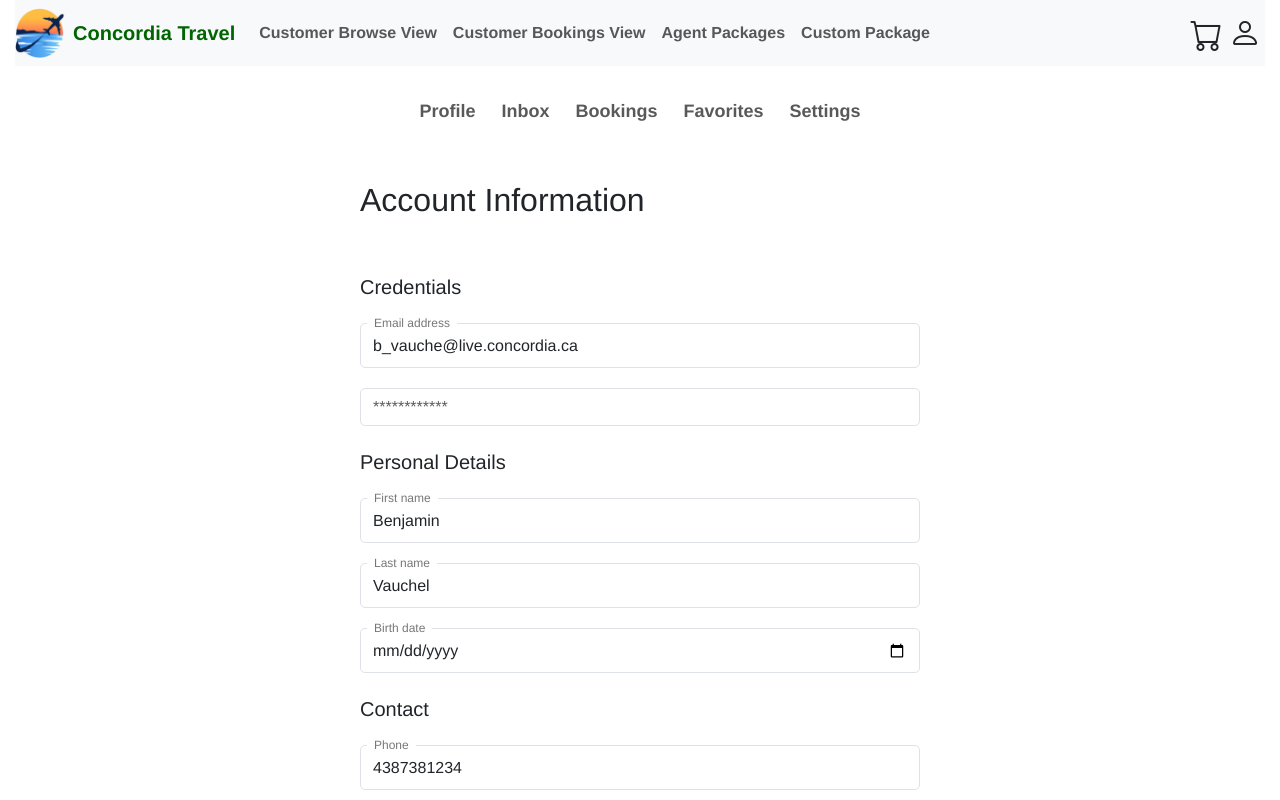
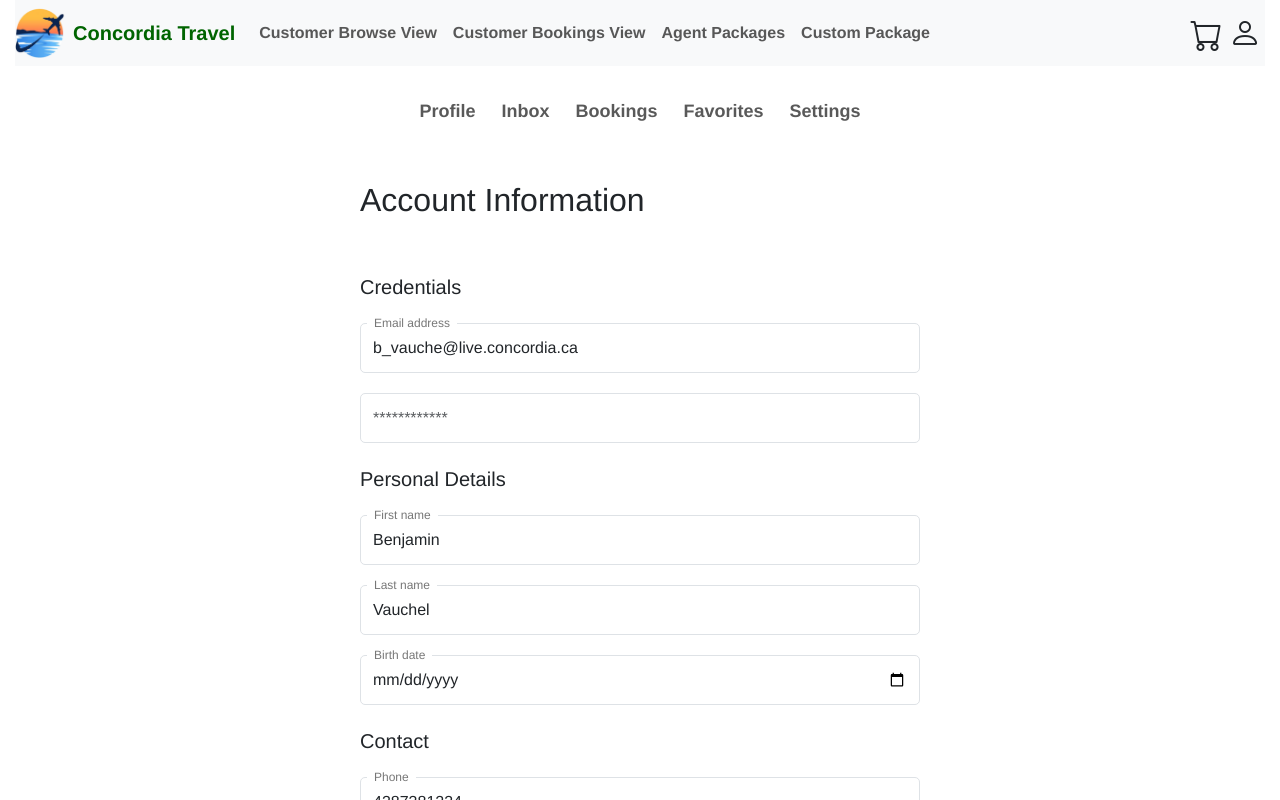
Before and after one commit to mehdishamshirband/COEN-6311-F5, an Angular app in the folder frontend/: page /account in a window 1280 px wide. Both pictures are taken after a click on the button "Edit". Shown: the top 800 px of the page. Built offline with nearby package versions, Linux system fonts and the light colour scheme.

Commit message:
Minor styling changes

```diff
--- a/frontend/src/app/user-account-information/user-account-information.component.css
+++ b/frontend/src/app/user-account-information/user-account-information.component.css
@@ -59,13 +59,13 @@ button {
   left: 7px;
   font-size: 75%;
   color: #777;
-  background: white;
+  background-color: white;
 }
 
 .floating-label input {
   border-radius: 5px;
   margin-bottom: 20px;
-  min-height: 45px;
+  min-height: 50px;
 }
 
 /* Styling the input field when it is in focus */
@@ -92,5 +92,5 @@ textarea:focus, input:focus{
 }
 
 .high-input {
-  min-height: 50px;
+  min-height: 60px;
 }
--- a/frontend/src/app/user-account-information/user-account-information.component.html
+++ b/frontend/src/app/user-account-information/user-account-information.component.html
@@ -78,7 +78,7 @@
           <label [class.active]="user.emailAddress" for="emailAddress">Email address</label>
         </div>
         <div class="mb-3">
-          <input type="password" class="form-control" id="password" placeholder="************" name="password">
+          <input type="password" class="form-control" style="min-height: 50px" id="password" placeholder="************" name="password">
         </div>
       <div class="title-personal-details mt-4 mb-4"><h5>Personal Details</h5></div>
         <div class="form-group floating-label mb-3">
--- a/frontend/src/app/user-account-information/user-account-information.component.ts
+++ b/frontend/src/app/user-account-information/user-account-information.component.ts
@@ -1,7 +1,7 @@
 import {Component, OnInit} from '@angular/core';
 import {NavBarComponent} from "../navbar/navbar.component";
 import {User} from "../interfaces/user.interface";
-import { FormsModule } from "@angular/forms";
+import {FormBuilder, FormGroup, FormsModule, Validators} from "@angular/forms";
 import {CommonModule, DatePipe} from "@angular/common";
 import {UserService} from "../services/user.service";
 
@@ -34,11 +34,12 @@ export class UserAccountInformationComponent implements OnInit {
 
   editMode = false;
 
-  constructor(private userService: UserService) { }
+  constructor(private fb: FormBuilder, private userService: UserService) { }
 
   ngOnInit(): void {
     this.user = this.userService.getUserSample();
   }
+
 
   toggleEditMode(): void {
     this.editMode = !this.editMode;
```
